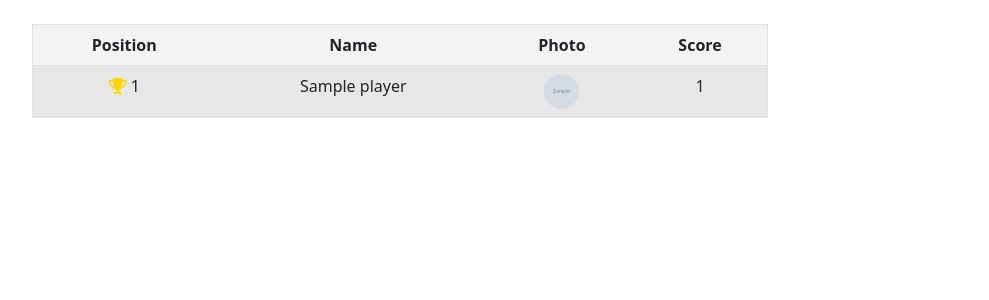
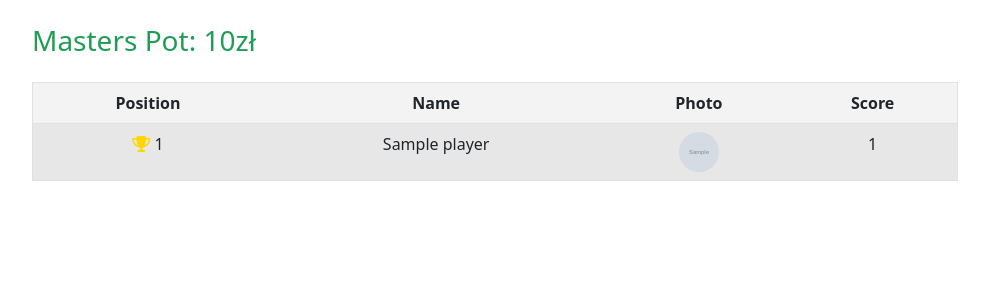
Before and after one commit to Sicret89/Poker-leaderboard, a Django app: page /E1/ in a window 1280 px wide. Shown: the part 56-356 px from the top of the page, without its empty margins (50-1039 px from the left). Run offline with Django 3.2, Linux system fonts and the light colour scheme; tables that the repository leaves empty hold one stand-in row (values such as "Sample post"); grey boxes marked "Sample" are stand-in pictures; some libraries are stand-ins or nearby versions.

Commit message:
Add Masters Prize

```diff
--- a/app/settings.py
+++ b/app/settings.py
@@ -1,9 +1,6 @@
 import os
 
 BASE_DIR = os.path.dirname(os.path.dirname(os.path.abspath(__file__)))
-
-# Quick-start development settings - unsuitable for production
-# See https://docs.djangoproject.com/en/1.11/howto/deployment/checklist/
 
 # SECURITY WARNING: keep the secret key used in production secret!
 SECRET_KEY = '1x9go=w#3a=%b(5lvpvncta3s=c!i0)_=knu4wf=f20%d=(lq#'
--- a/core/static/core/main.css
+++ b/core/static/core/main.css
@@ -82,6 +82,12 @@ body {
   .account-heading {
     font-size: 2.5rem;
   }
+
   .episode-link {
   color: #478675 !important;
   }
+
+  .card-body {
+  border-radius: 10px;
+  width: 50%;
+  }
--- a/core/templates/core/base.html
+++ b/core/templates/core/base.html
@@ -32,11 +32,8 @@
             <div class="collapse navbar-collapse" id="navbarToggle">
               <div class="navbar-nav mr-auto">
                 <a class="navbar-brand mr-4" href="{% url 'leaderboard_list' %}">Leaderboard</a>
-              </div>
-              <!-- Navbar Right Side -->
-              <div class="navbar-nav">
                 {% if user.is_authenticated %}
-                  <a class="nav-item nav-link" href="{% url 'upload-view' %}">Add csv</a>
+                  <a class="nav-item nav-link" href="{% url 'upload-view' %}">Add CSV</a>
                   <a class="nav-item nav-link" href="{% url 'logout' %}">Logout</a>
                 {% else %}
                   <a class="nav-item nav-link" href="{% url 'login' %}">Login</a>
@@ -47,8 +44,27 @@
         </nav>
     </header>
     <main role="main" class="container">
+        <div class="col-md-4">
+            <div>
+                <ul class="list-group">
+                  {% for prize in prize_list %}
+                    <tr>
+                      <h3 style="color: #1f9d54">Masters Pot: {{ prize.total_prize }}zł</h3>
+                      {% if user.is_superuser %}
+                        <th class="text-center">
+                            <a href="{% url 'total_prize' prize.id %}"
+                                ><i class="fas fa-edit" style="color: #000000;"></i
+                            ></a>
+                        </th>
+                      {% endif %}
+                    </tr>
+                  {% endfor %}
+                </ul>
+              </p>
+            </div>
+        </div>
         <div class="row">
-          <div class="col-md-8">
+          <div class="col-md-10">
             {% if messages %}
               {% for message in messages %}
                 <div class="alert alert-{{ message.tags }}">
--- a/leaderboard/models.py
+++ b/leaderboard/models.py
@@ -8,6 +8,13 @@ from django.db import models
 from django.db.models import F
 from django.db.models.signals import post_save
 from django.dispatch import receiver
+
+
+class Prize(models.Model):
+    total_prize = models.IntegerField(default=0, unique=True)
+
+    def __str__(self):
+        return str(self.total_prize)
 
 
 class Player(models.Model):
--- a/leaderboard/templates/leaderboard/leaderboard_list.html
+++ b/leaderboard/templates/leaderboard/leaderboard_list.html
@@ -4,7 +4,7 @@
 {% block content %}
 
 <div style="background-color: #f3f3f3;" class="table-responsive-sm table-bordered">
-    <table class="table table-borderless table table-striped table-hover table-responsive-stack">
+    <table class="table table-borderless table-striped table-hover table-responsive-stack">
         {% if object_list %}
         <thead class="text-center">
           <tr>
@@ -40,7 +40,7 @@
               <td class="text-danger">{{ forloop.counter }}</td>
               {% endif %}
               <td>{{ player.name }}</td>
-              <td><img class="rounded-circle player-img" src="{{ player.image.url }}" style="height: 35px; width: 35px;" /></a></td>
+              <td><img class="rounded-circle player-img" src="{{ player.image.url }}" style="height: 40px; width: 40px;" /></a></td>
               <td>{{ player.E1 }}</td>
               <td>{{ player.E2 }}</td>
               <td>{{ player.E3 }}</td>
--- a/leaderboard/templates/leaderboard/single_event_list.html
+++ b/leaderboard/templates/leaderboard/single_event_list.html
@@ -25,7 +25,7 @@
                   {% endif %}
                   <td>{{ player.name }}</td>
                   <td><img class="rounded-circle player-img" src="{{ player.image.url }}"
-                           style="height: 35px; width: 35px;"/></a></td>
+                           style="height: 40px; width: 40px;"/></a></td>
                   <td>{{ player.E1 }}</td>
                 </tr>
               {% endfor %}
@@ -39,7 +39,7 @@
                   {% endif %}
                   <td>{{ player.name }}</td>
                   <td><img class="rounded-circle player-img" src="{{ player.image.url }}"
-                           style="height: 35px; width: 35px;"/></a></td>
+                           style="height: 40px; width: 40px;"/></a></td>
                   <td>{{ player.E2 }}</td>
                 </tr>
               {% endfor %}
@@ -53,7 +53,7 @@
                   {% endif %}
                   <td>{{ player.name }}</td>
                   <td><img class="rounded-circle player-img" src="{{ player.image.url }}"
-                           style="height: 35px; width: 35px;"/></a></td>
+                           style="height: 40px; width: 40px;"/></a></td>
                   <td>{{ player.E3 }}</td>
                 </tr>
               {% endfor %}
@@ -67,7 +67,7 @@
                   {% endif %}
                   <td>{{ player.name }}</td>
                   <td><img class="rounded-circle player-img" src="{{ player.image.url }}"
-                           style="height: 35px; width: 35px;"/></a></td>
+                           style="height: 40px; width: 40px;"/></a></td>
                   <td>{{ player.E4 }}</td>
                 </tr>
               {% endfor %}
@@ -81,7 +81,7 @@
                   {% endif %}
                   <td>{{ player.name }}</td>
                   <td><img class="rounded-circle player-img" src="{{ player.image.url }}"
-                           style="height: 35px; width: 35px;"/></a></td>
+                           style="height: 40px; width: 40px;"/></a></td>
                   <td>{{ player.E5 }}</td>
                 </tr>
               {% endfor %}
@@ -95,7 +95,7 @@
                   {% endif %}
                   <td>{{ player.name }}</td>
                   <td><img class="rounded-circle player-img" src="{{ player.image.url }}"
-                           style="height: 35px; width: 35px;"/></a></td>
+                           style="height: 40px; width: 40px;"/></a></td>
                   <td>{{ player.E6 }}</td>
                 </tr>
               {% endfor %}
@@ -109,7 +109,7 @@
                   {% endif %}
                   <td>{{ player.name }}</td>
                   <td><img class="rounded-circle player-img" src="{{ player.image.url }}"
-                           style="height: 35px; width: 35px;"/></a></td>
+                           style="height: 40px; width: 40px;"/></a></td>
                   <td>{{ player.E7 }}</td>
                 </tr>
               {% endfor %}
@@ -122,7 +122,7 @@
                   <td>{{ forloop.counter }}</td>
                   {% endif %}
                   <td>{{ player.name }}</td>
-                  <td><img class="rounded-circle player-img" src="{{ player.image.url }}" style="height: 35px; width: 35px;" /></a></td>
+                  <td><img class="rounded-circle player-img" src="{{ player.image.url }}" style="height: 40px; width: 40px;" /></a></td>
                   <td>{{ player.E8 }}</td>
                 </tr>
               {% endfor %}
@@ -136,7 +136,7 @@
                   {% endif %}
                   <td>{{ player.name }}</td>
                   <td><img class="rounded-circle player-img" src="{{ player.image.url }}"
-                           style="height: 35px; width: 35px;"/></a></td>
+                           style="height: 40px; width: 40px;"/></a></td>
                   <td>{{ player.E9 }}</td>
                 </tr>
               {% endfor %}
@@ -150,7 +150,7 @@
                   {% endif %}
                   <td>{{ player.name }}</td>
                   <td><img class="rounded-circle player-img" src="{{ player.image.url }}"
-                           style="height: 35px; width: 35px;"/></a></td>
+                           style="height: 40px; width: 40px;"/></a></td>
                   <td>{{ player.E10 }}</td>
                 </tr>
               {% endfor %}
@@ -164,7 +164,7 @@
                   {% endif %}
                   <td>{{ player.name }}</td>
                   <td><img class="rounded-circle player-img" src="{{ player.image.url }}"
-                           style="height: 35px; width: 35px;"/></a></td>
+                           style="height: 40px; width: 40px;"/></a></td>
                   <td>{{ player.E11 }}</td>
                 </tr>
               {% endfor %}
@@ -178,7 +178,7 @@
                   {% endif %}
                   <td>{{ player.name }}</td>
                   <td><img class="rounded-circle player-img" src="{{ player.image.url }}"
-                           style="height: 35px; width: 35px;"/></a></td>
+                           style="height: 40px; width: 40px;"/></a></td>
                   <td>{{ player.E12 }}</td>
                 </tr>
               {% endfor %}
--- a/leaderboard/urls.py
+++ b/leaderboard/urls.py
@@ -1,11 +1,12 @@
 from django.urls import path
 
 from . import views
-from .views import Index, DashboardView, Season
+from .views import Index, DashboardView, PrizeUpdateView, Season
 
 urlpatterns = [
     path("", Index.as_view(), name="leaderboard_list"),
     path('player/<int:pk>/', DashboardView.as_view(), name='dashboard'),
+    path('prize/<int:pk>/', PrizeUpdateView.as_view(), name='total_prize'),
     path("E1/", Season.as_view(), name="episode1"),
     path("E2/", Season.as_view(), name="episode2"),
     path("E3/", Season.as_view(), name="episode3"),
--- a/leaderboard/views.py
+++ b/leaderboard/views.py
@@ -1,18 +1,22 @@
 from django.contrib.messages.views import SuccessMessageMixin
-from django.http import Http404
-from django.shortcuts import render, redirect
 
-from leaderboard.forms import PlayerUpdateForm
-from leaderboard.models import Player
+from leaderboard.forms import PlayerUpdateForm, PrizeUpdateForm
+from leaderboard.models import Player, Prize
 from django.views import generic
 from django.urls import reverse_lazy
 
 
 class Index(generic.ListView):
-    model = Player
     template_name = 'leaderboard/leaderboard_list.html'
     paginate_by = 15
     ordering = ['-total']
+    queryset = Player.objects.all()
+
+    def get_context_data(self, **kwargs):
+        context = super(Index, self).get_context_data(**kwargs)
+        context['prize_list'] = Prize.objects.all()
+        context['player_list'] = self.queryset
+        return context
 
 
 class DashboardView(SuccessMessageMixin, generic.UpdateView):
@@ -21,8 +25,30 @@ class DashboardView(SuccessMessageMixin, generic.UpdateView):
     template_name = 'leaderboard/dashboard.html'
     success_url = reverse_lazy('leaderboard_list')
     success_message = "%(name)s was edited successfully."
+    queryset = Player.objects.all()
+
+    def get_context_data(self, **kwargs):
+        context = super(DashboardView, self).get_context_data(**kwargs)
+        context['prize_list'] = Prize.objects.all()
+        context['player_list'] = self.queryset
+        return context
 
 
 class Season(generic.ListView):
     model = Player
     template_name = 'leaderboard/single_event_list.html'
+    queryset = Player.objects.all()
+
+    def get_context_data(self, **kwargs):
+        context = super(Season, self).get_context_data(**kwargs)
+        context['prize_list'] = Prize.objects.all()
+        context['player_list'] = self.queryset
+        return context
+
+
+class PrizeUpdateView(SuccessMessageMixin, generic.UpdateView):
+    model = Prize
+    form_class = PrizeUpdateForm
+    template_name = 'leaderboard/total_prize.html'
+    success_url = reverse_lazy('leaderboard_list')
+    success_message = "Pot was edited successfully."
```
Also changed, not shown: leaderboard/admin.py (+8 -1 lines), leaderboard/forms.py (+12 -1 lines), leaderboard/templates/leaderboard/total_prize.html (added, +25 -0 lines).
